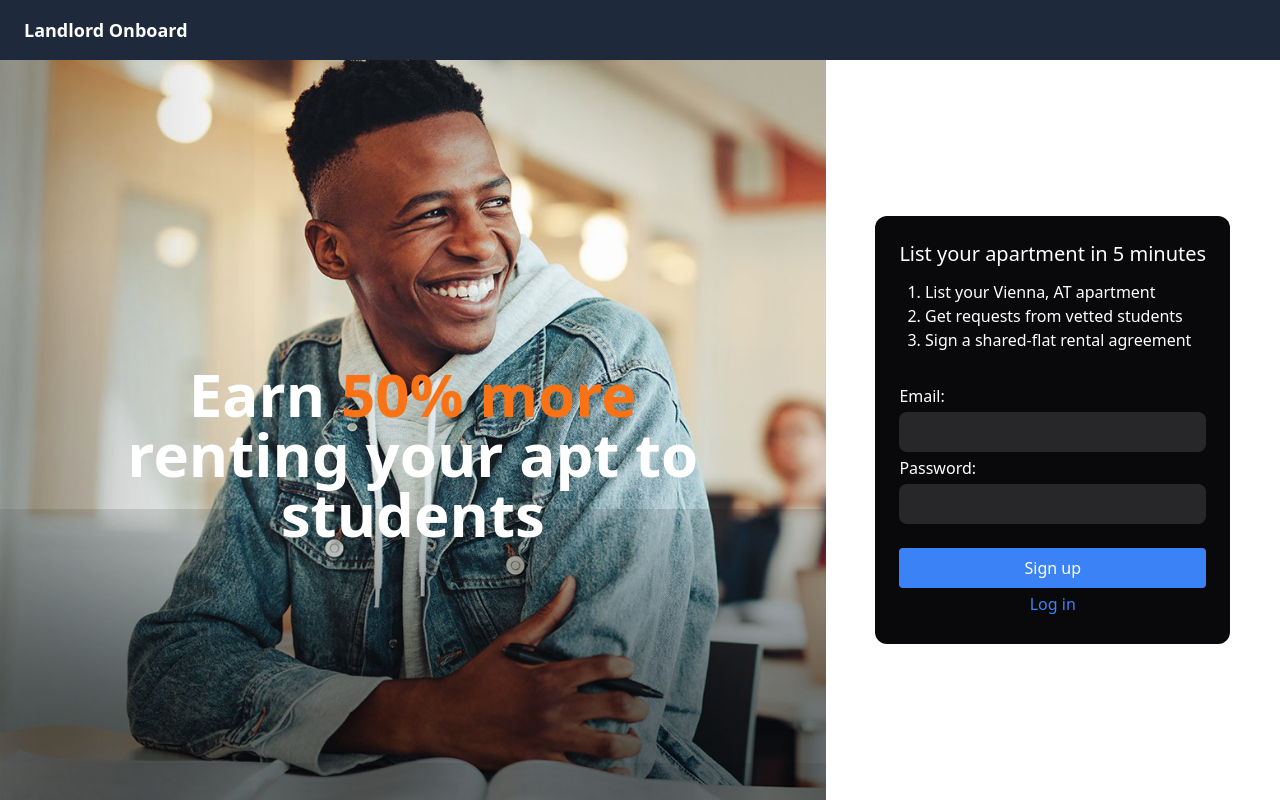
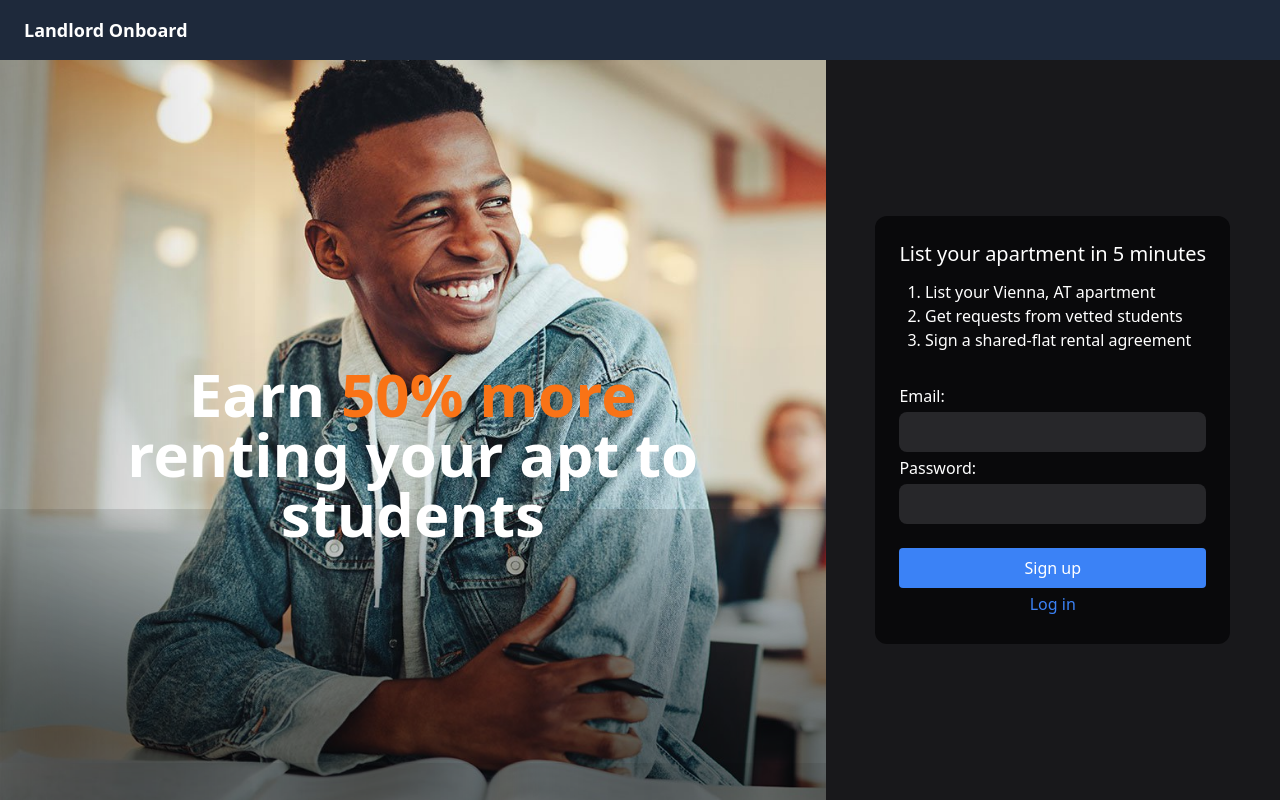
Before and after one commit to lcarvajal/landlord-onboard, a Next.js app: page /login in a window 1280 px wide. Built offline with nearby package versions, Linux system fonts and the light colour scheme.

Commit message:
Adjust colors to create dark theme

```diff
--- a/src/app/login/page.tsx
+++ b/src/app/login/page.tsx
@@ -6,7 +6,7 @@ export default function LoginPage() {
       <div className="md:grow text-center p-6 mt-6 md:mt-0 md:transform md:translate-y-6" >
         <h1 className="text-black md:text-white text-3xl md:text-6xl w-4/5 mx-auto font-extrabold">Earn <span className="text-orange-500">50% more</span> renting your apt to students</h1>
       </div >
-      <div className="grow flex md:items-center md:h-full md:w-4/5 lg:w-3/5 bg-white">
+      <div className="grow flex md:items-center md:h-full md:w-4/5 lg:w-3/5 bg-zinc-900">
         <form className="mx-auto">
           <h1 className="text-xl font-medium">List your apartment in 5 minutes</h1>
           <ol className="p-2 mb-6">
```
